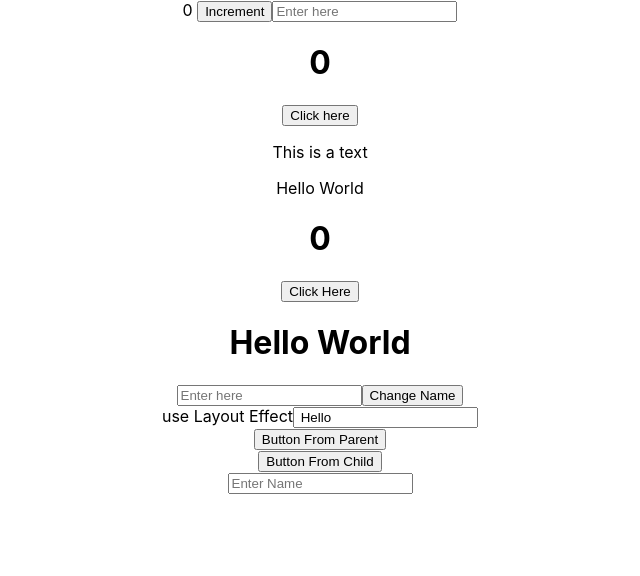
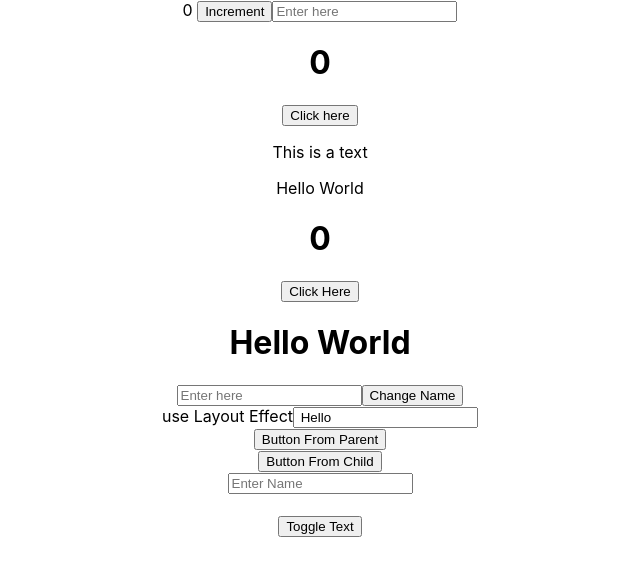
Before and after one commit to iCodeWalker/react-hooks, a React (Create React App) app: page / in a window 1280 px wide. Shown: the top 576 px of the page, without its empty margins (320-960 px from the left). Built offline with nearby package versions, Linux system fonts and the light colour scheme; no server answers.

Commit message:
Added: useMemo hook tutorial

```diff
--- a/src/App.js
+++ b/src/App.js
@@ -6,6 +6,7 @@
 import UseLayoutEffectTutorial from "./components/useLayoutEffectTutorial";
 import UseImperativeHandleTutorial from "./components/useImperativeHandle";
 import UseContextTutorial from "./components/useContextTutorial";
+import UseMemoTutorial from "./components/useMemoTutorial";
 
 function App() {
   return (
@@ -17,6 +18,7 @@
       <UseLayoutEffectTutorial />
       <UseImperativeHandleTutorial />
       <UseContextTutorial />
+      <UseMemoTutorial />
     </div>
   );
 }
--- /dev/null
+++ b/src/components/useMemoTutorial.js
@@ -0,0 +1,69 @@
+import React from "react";
+import axios from "axios";
+// useMemo is an advanced hook used for optimizing react applications.
+
+// Main reason to use this hook is to increase performance and decrease latency on huge or expensive
+// computations that we make in our application.
+
+import { useEffect, useState, useMemo } from "react";
+
+const UseMemoTutorial = () => {
+  const [data, setData] = useState(null);
+  const [toggle, setToggle] = useState(false);
+
+  useEffect(() => {
+    axios
+      .get("https://jsonplaceholder.typicode.com/comments")
+      .then((response) => {
+        setData(response.data);
+      });
+  }, []);
+
+  // This function by default will get recreated at re-render, if we had a different state in out app and it
+  // gets changed, it will trigger a re-render of whole application. This function will get created again
+  // and by default if a function is created again it will also recompute all of this information.
+
+  // So this function will recompute every single time a state change in our application.
+  //  Which is not efficient in big data.
+
+  const findLongestName = (comments) => {
+    if (!comments) return null;
+
+    let longestName = "";
+    for (let i = 0; i < comments.length; i++) {
+      let currentName = comments[i].name;
+      if (currentName.length > longestName.length) {
+        longestName = currentName;
+      }
+    }
+
+    console.log("-------- longest name computed --------");
+
+    return longestName;
+  };
+
+  // useMemo() : first argument is the function and it should return some value
+
+  const getLongestName = useMemo(() => findLongestName(data), [data]);
+  // findLongestName function will be recomputed only when the data in the dependency array changes.
+  // if the data remains same the computation is not performed and the memoized value will be retained.
+
+  // and no re-render will be performed.
+
+  return (
+    <div className="App">
+      <div> {getLongestName} </div>
+
+      <button
+        onClick={() => {
+          setToggle(!toggle);
+        }}
+      >
+        Toggle Text
+      </button>
+      {toggle && <h1> toggle </h1>}
+    </div>
+  );
+};
+
+export default UseMemoTutorial;
```
